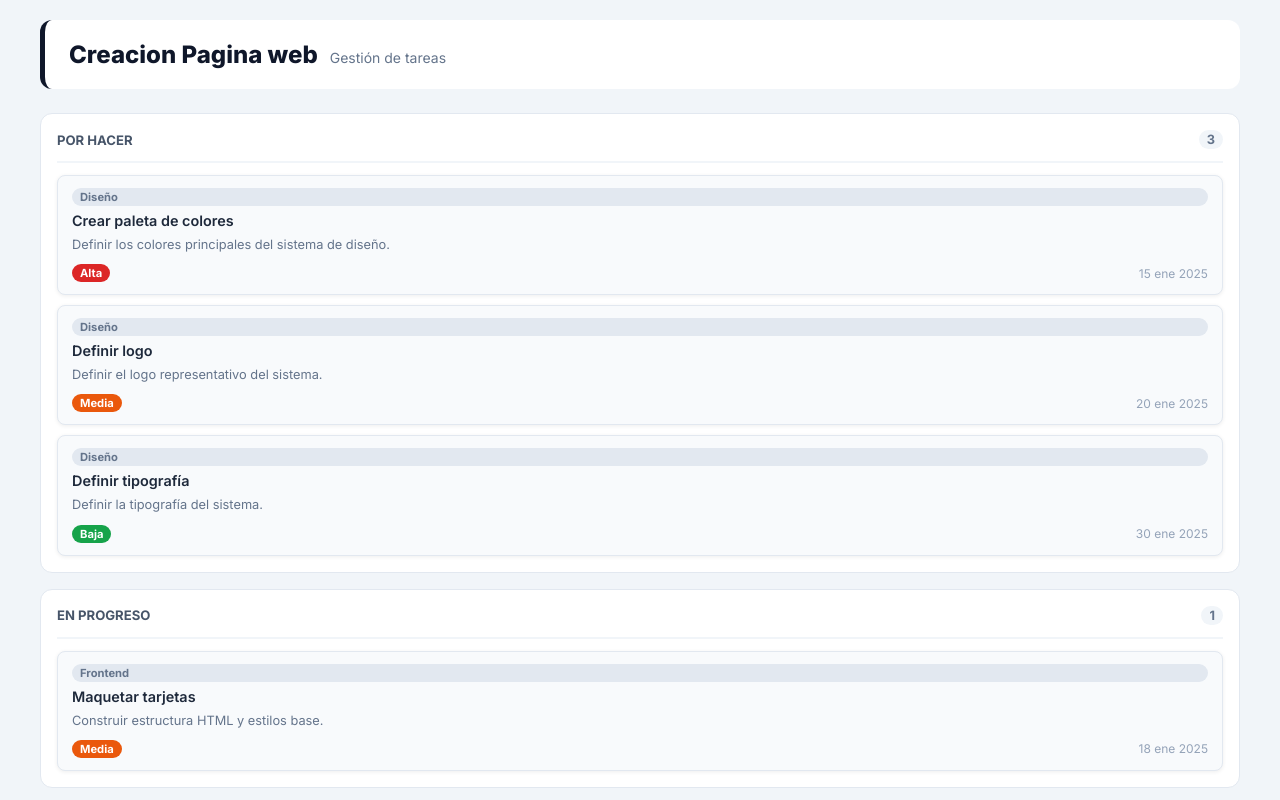
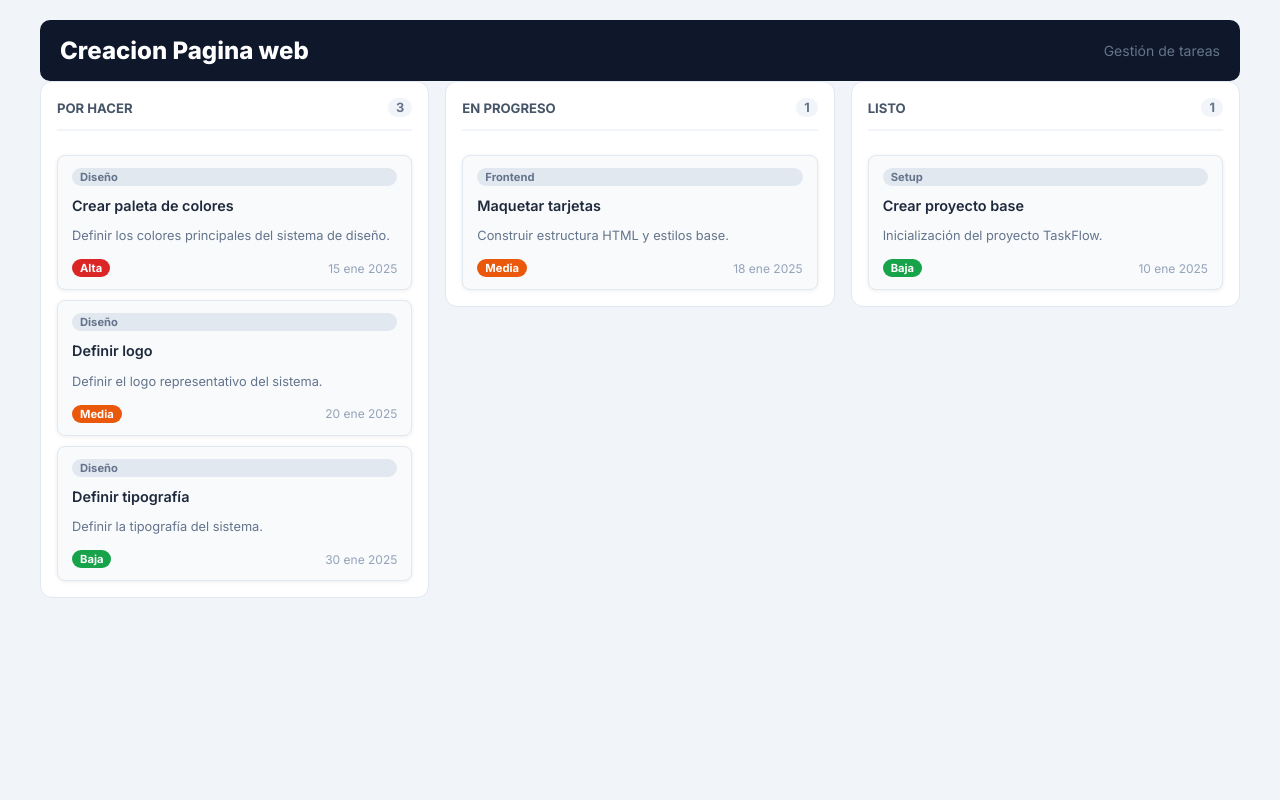
Before and after one commit to Ashdamy/taskflow, a plain HTML site: page index.html in a window 1280 px wide. Shown: the top 800 px of the page. Drawn offline with Linux system fonts and the light colour scheme.

Commit message:
sesion 05

```diff
--- a/styles/styles.css
+++ b/styles/styles.css
@@ -37,19 +37,22 @@ body {
 ═══════════════════════════════════ */
 .panel-header {
   display: flex;
-  align-items: baseline;
+  justify-content: space-between;
+  align-items: center;
+  padding: 16px 20px;
+  background: var(--color-marca);
+  border-radius: var(--radio-md);
   gap: 12px;
-  padding: 20px 24px;
-  background: white;
-  border-radius: 12px;
-  border-left: 5px solid #0f172a;
-  margin-bottom: 24px;
+  flex-wrap: wrap;
 }
 
 .panel-titulo {
-  font-size: 1.5rem;
+  display: flex;
+  align-items: center;
+  gap: 10px;
+  color: white;
   font-weight: 800;
-  color: #0f172a;
+  font-size: var(--text-xl);
 }
 
 .panel-subtitulo {
@@ -57,23 +60,38 @@ body {
   color: #64748b;
 }
 
+.panel-contador {
+  display: flex;
+  align-items: center;
+  gap: 6px;
+  font-size: var(--text-sm);
+  color: rgba(255,255,255,0.7);
+}
+
 /* ═══════════════════════════════════
-   TABLERO (GRID)
+   TABLERO FLEXBOX
 ═══════════════════════════════════ */
 .panel-tablero {
-  display: grid;
-  grid-template-columns: 1fr; /* mobile first */
+  display: flex;
   gap: 16px;
+  align-items: flex-start;
 }
 
 /* ═══════════════════════════════════
    COLUMNAS KANBAN
 ═══════════════════════════════════ */
 .columna-kanban {
+  flex: 1;
+  display: flex;
+  flex-direction: column;
+  gap: 12px;
+
   background: white;
   border-radius: 12px;
   padding: 16px;
   border: 1px solid #e2e8f0;
+
+  min-width: 0;
 }
 
 .columna-cabecera {
@@ -102,6 +120,7 @@ body {
 }
 
 .columna-lista {
+  flex: 1;
   display: flex;
   flex-direction: column;
   gap: 10px;
@@ -115,18 +134,31 @@ body {
   border: 1px solid #e2e8f0;
   border-radius: 8px;
   padding: 12px 14px;
+
   display: flex;
   flex-direction: column;
-  gap: 6px;
+  gap: 10px;
+
   box-shadow: var(--sombra-sm);
   transform: translateY(0);
-  transition: box-shadow var(--trans-base), transform var(--trans-base);
+  transition: box-shadow var(--trans-base),
+  ransform var(--trans-base);
+
   cursor: pointer;
 }
 
 .tarjeta-tarea:hover {
   box-shadow: var(--sombra-md);
   transform: translateY(-2px);
+}
+
+/* ═══════════════════════════════════
+   CONTENIDO SUPERIOR DE TARJETA
+═══════════════════════════════════ */
+.tarea-top {
+  display: flex;
+  align-items: flex-start;
+  gap: 8px;
 }
 
 .tarea-etiqueta {
@@ -140,9 +172,11 @@ body {
 }
 
 .tarea-titulo {
+  flex: 1;
   font-size: 0.9rem;
   font-weight: 600;
   color: #1e293b;
+  line-height: 1.4;
 }
 
 .tarea-desc {
@@ -151,10 +185,15 @@ body {
   line-height: 1.5;
 }
 
+/* ═══════════════════════════════════
+   META DE TARJETA
+═══════════════════════════════════ */
 .tarea-meta {
   display: flex;
   justify-content: space-between;
   align-items: center;
+  gap: 8px;
+  flex-wrap: wrap;
   margin-top: 4px;
 }
 
@@ -170,9 +209,17 @@ body {
   color: white;
 }
 
-.tarea-prioridad--alta  { background: var(--prioridad-alta); }
-.tarea-prioridad--media { background: var(--prioridad-media); }
-.tarea-prioridad--baja  { background: var(--prioridad-baja); }
+.tarea-prioridad--alta  {
+  background: var(--prioridad-alta);
+}
+
+.tarea-prioridad--media {
+  background: var(--prioridad-media);
+}
+
+.tarea-prioridad--baja  {
+  background: var(--prioridad-baja);
+}
 
 /* ═══════════════════════════════════
    FECHA
```
